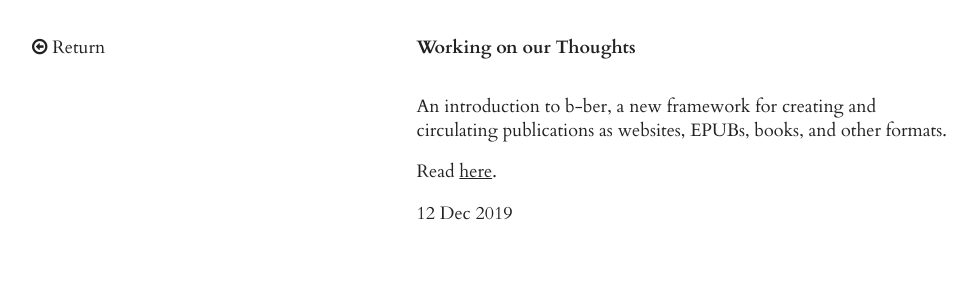
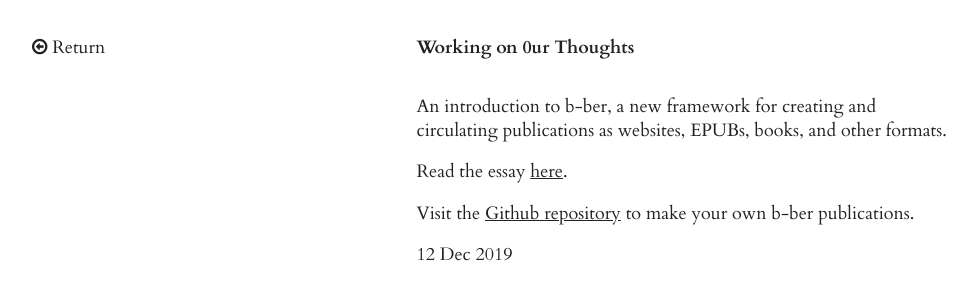
Before and after one commit to calebwaldorf/site, a Jekyll site: the page built from _posts/publications/2019-12-12-working-on-our-thoughts.md, in a window 1280 px wide. Shown: the top 300 px of the page, without its empty margins (6-983 px from the left). Built offline with Jekyll 4.4.1, drawn with Linux system fonts in a browser that asks for light colours; nearby versions of some CDN libraries.

Commit message:
Update 2019-12-12-working-on-our-thoughts.md

```diff
--- a/_posts/publications/2019-12-12-working-on-our-thoughts.md
+++ b/_posts/publications/2019-12-12-working-on-our-thoughts.md
@@ -1,9 +1,11 @@
 ---
 layout: post
-title: Working on our Thoughts
+title: Working on 0ur Thoughts
 category: past
 ---
 
 An introduction to b-ber, a new framework for creating and circulating publications as websites, EPUBs, books, and other formats.
 
-Read [here](https://www.canopycanopycanopy.com/contents/working-on-our-thoughts).
+Read the essay [here](https://www.canopycanopycanopy.com/contents/working-on-our-thoughts).
+
+Visit the [Github repository](https://github.com/triplecanopy/b-ber) to make your own b-ber publications.
```
